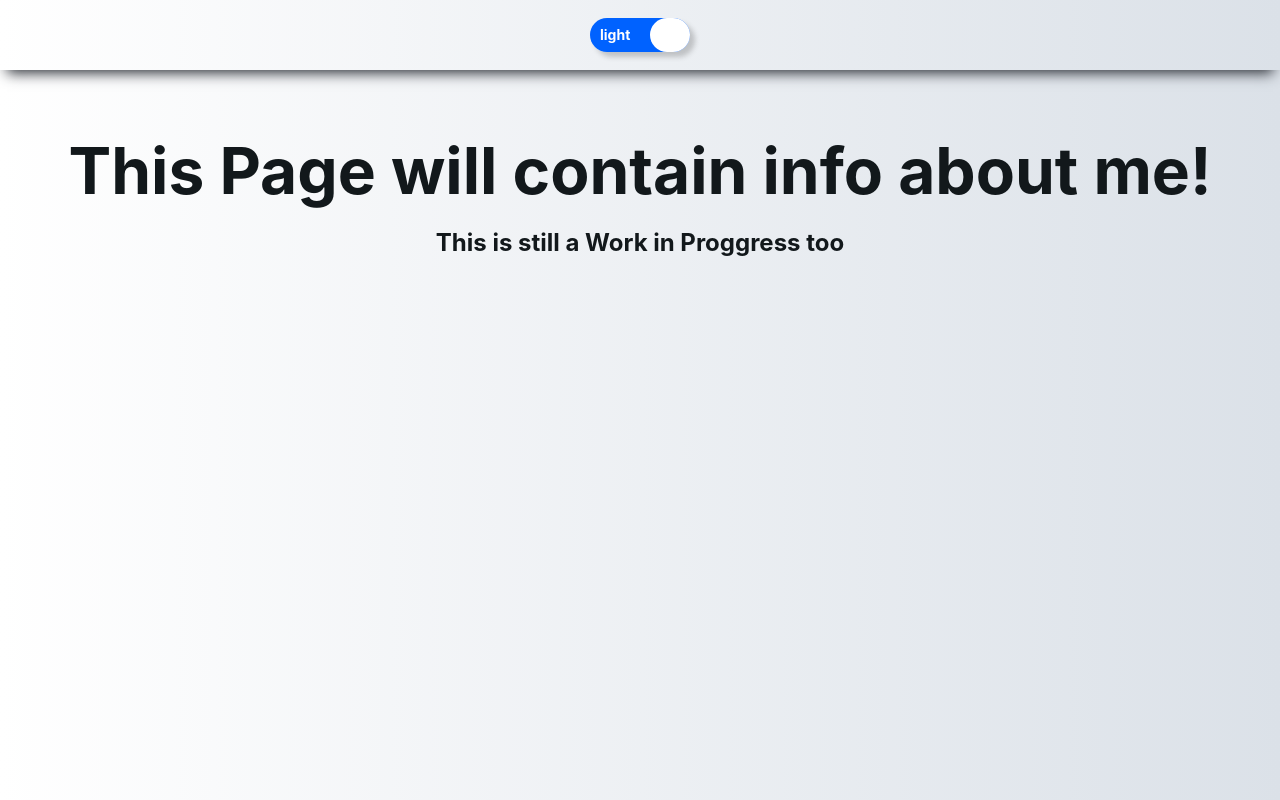
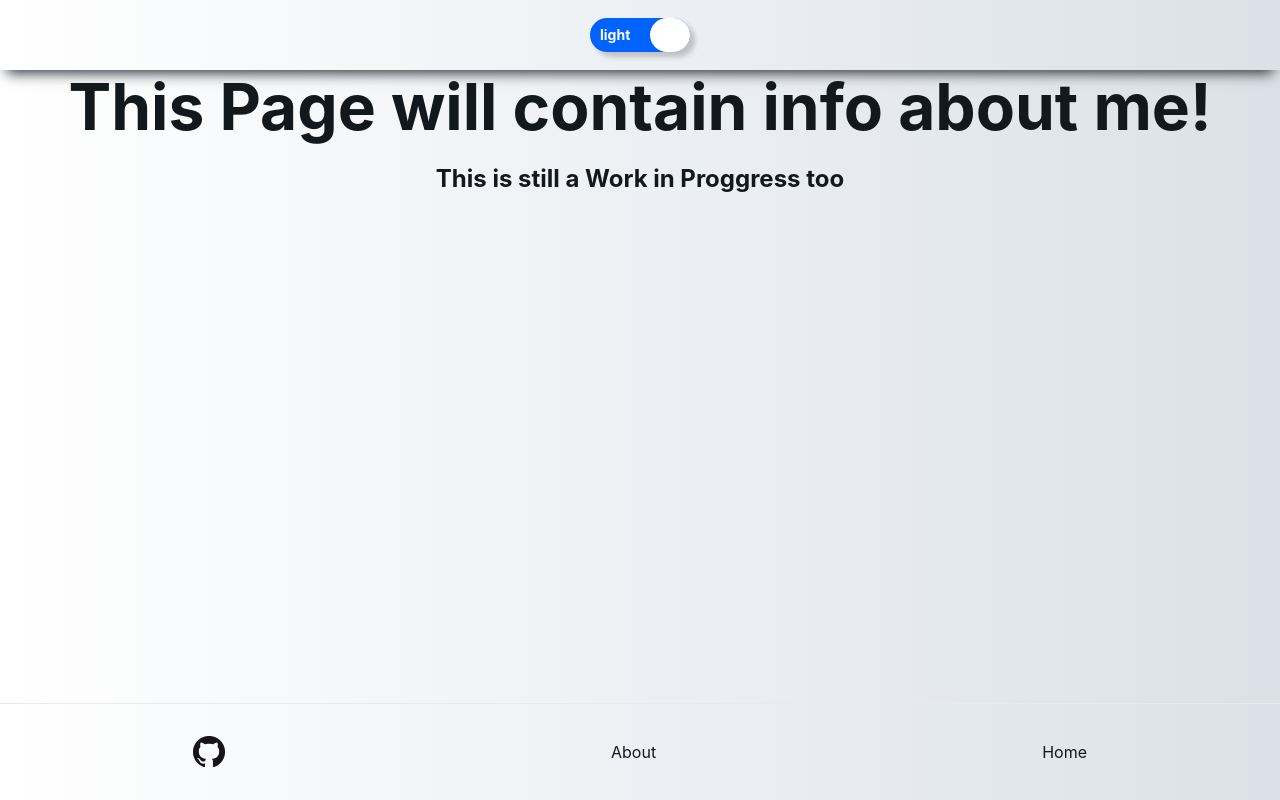
Before and after one commit to PedroMarquetti/PedroMarquetti.github.io, a Next.js app: page /about in a window 1280 px wide. Shown: the top 800 px of the page. Built offline with nearby package versions, Linux system fonts and the light colour scheme.

Commit message:
fixed styling

```diff
--- a/styles/About.module.css
+++ b/styles/About.module.css
@@ -1,6 +1,5 @@
 .main {
-	min-height: 100vh;
-	padding: 4rem 0;
+	/* padding: 4rem 0; */
 	display: flex;
 	flex-direction: column;
 	justify-content: flex-start;
@@ -12,4 +11,5 @@
 	line-height: 1.15;
 	font-size: 4rem;
 	text-align: center;
+	justify-content: center;
 }
--- a/styles/Home.module.css
+++ b/styles/Home.module.css
@@ -12,3 +12,8 @@
 	font-size: 4rem;
 	text-align: center;
 }
+
+.second {
+	margin: 0;
+	text-align: center;
+}
--- a/styles/globals.css
+++ b/styles/globals.css
@@ -64,6 +64,7 @@ footer {
 
 footer a {
 	display: flex;
+	flex-direction: column;
 	justify-content: center;
 	align-items: center;
 	flex-grow: 1;
```
